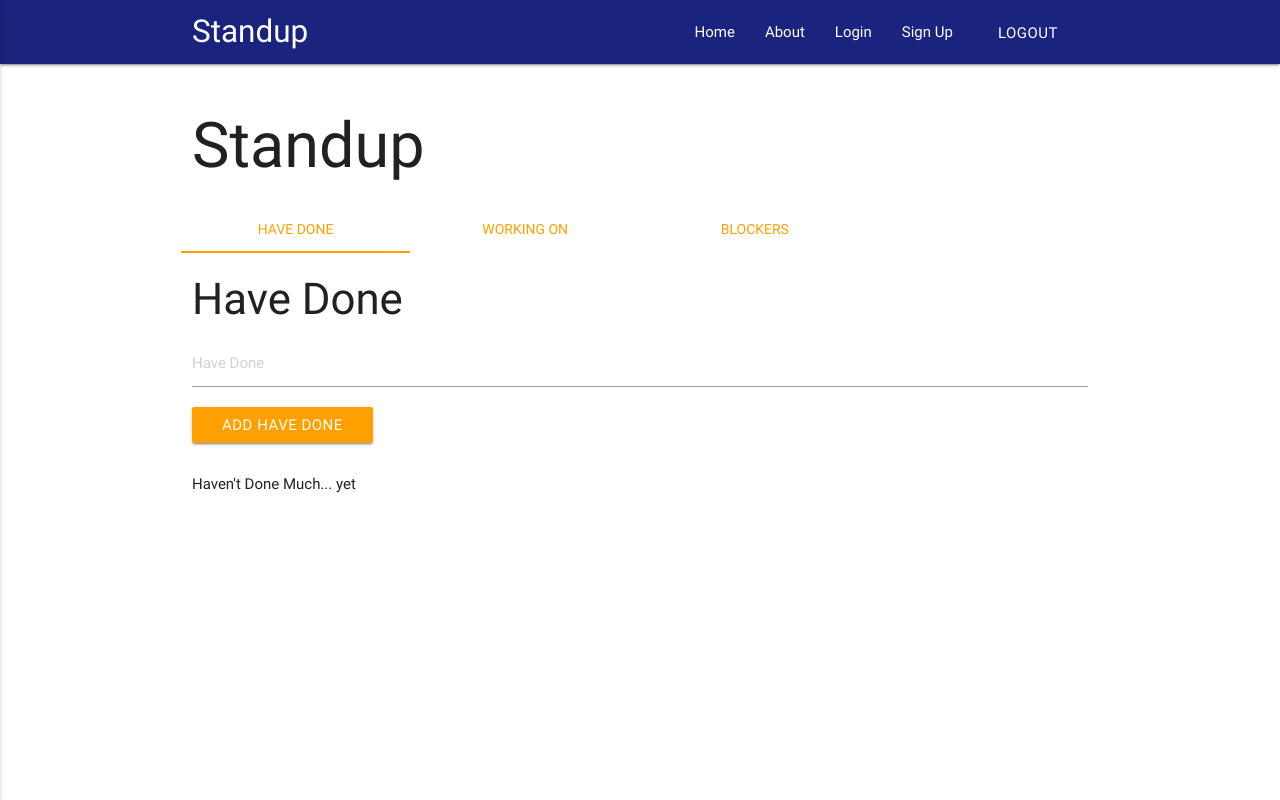
After one commit to danrichdan/standup-node, a Node server app: template views/dashboard.ejs in a window 1280 px wide. The commit adds this page. Run offline with Node 20, Linux system fonts and the light colour scheme; the template is opened without the code that fills it: most values are stand-ins (such as "Sample title", 1, 10 or a date in 2020); some libraries are stand-ins or nearby versions.

Commit message:
renamed one file

```diff
--- a/app.js
+++ b/app.js
@@ -2,6 +2,7 @@ const path = require("path");
 
 const express = require("express");
 const bodyParser = require("body-parser");
+const mongoose = require("mongoose");
 
 const errorsController = require("./controllers/errors");
 
@@ -19,9 +20,16 @@ app.use(express.static(path.join(__dirname, "public")));
 app.use(standupRoute);
 app.use(authRoute);
 
+const port = 3000;
 app.use(errorsController.get404);
+const MONGODB_URI =
+  "mongodb+srv://daniel_1:sB4nQWUdCP2JIkqM@cluster0.wvxfx.mongodb.net/standuptwo?retryWrites=true&w=majority";
 
-const port = 3000;
-app.listen(port, () => {
-  console.log(`Currently listening at http://localhost:${port}`);
-});
+mongoose
+  .connect(MONGODB_URI, { useNewUrlParser: true })
+  .then((result) => {
+    app.listen(port, () => {
+      console.log(`Currently listening at http://localhost:${port}`);
+    });
+  })
+  .catch((err) => console.log(err));
--- a/views/standup.ejs
+++ b/views/about.ejs
@@ -5,7 +5,7 @@
     <main>
         <section class="section">
             <div class="container">
-                <h1>Standup</h1>
+                <h1>About</h1>
             </div>
         </section>
     </main>
--- /dev/null
+++ b/views/dashboard.ejs
@@ -0,0 +1,95 @@
+<%- include('includes/head.ejs')%>
+  </head>
+  <body>
+    <%- include('includes/nav.ejs')%>
+    <main>
+        <section class="section">
+            <div class="container">
+                <h1>Standup</h1>
+                <div class="row">
+                    <!-- TAB LINKS -->
+                    <ul id="tabs-swipe-demo" class="tabs">
+                        <li class="tab col s3">
+                            <a href="#test-swipe-1" class="active amber-text text-darken-2">Have Done</a>
+                        </li>
+                        <li class="tab col s3">
+                            <a href="#test-swipe-2" class="amber-text text-darken-2">Working On</a>
+                        </li>
+                        <li class="tab col s3">
+                            <a href="#test-swipe-3" class="amber-text text-darken-2">Blockers</a>
+                        </li>
+                    </ul>
+
+                    <!-- TABS -->
+
+                    <!-- Have Done Tab -->
+                    <article id="test-swipe-1" class="col s12">
+                        <h3>Have Done</h3>
+                        <form action="/have-done" method="POST">
+                            <input placeholder="Have Done" id="have_done" type="text" class="validate" name="have_done">
+                            <button type="submit" class="waves-effect waves-light btn amber darken-2">Add Have Done</button>
+                        </form>
+                        <section class="section">
+                            <% if (standup.length > 0)  { %>
+                                <ul class="collection">
+                                    <% standup.forEach(standup => { %>
+                                        <li class="collection-item">
+                                            <%= standup.haveDones %>
+                                        </li>
+                                    <% }) %>
+                                </ul>
+                            <% } else { %>
+                            <p>Haven't Done Much... yet</p>
+                            <% } %>
+                        </section>
+                    </article>
+
+                    <!-- Working On Tab -->
+                    <article id="test-swipe-2" class="col s12">
+                        <h3>Working On</h3>
+                        <form action="/working-on" method="POST">
+                            <input placeholder="Working On" id="working_on" type="text" class="validate" name="working_on">
+                            <button type="submit" class="waves-effect waves-light btn amber darken-2">Add Working On</button>
+                        </form>
+                        <section class="section">
+                            <% if (standup.length > 0) { %>
+                                <ul class="collection">
+                                    <% standup.forEach(standup => { %>
+                                        <li class="collection-item">
+                                            <%= standup.workingOns %>
+                                        </li>
+                                    <% }) %>
+                                </ul>
+                            <% } else { %>
+                                <p>Not Working On Anything Now.</p>
+                            <% } %>
+                        </section>
+                    </article>
+
+                    <!-- Blockers Tab-->
+                    <article id="test-swipe-3" class="col s12">
+                        <h3>Blockers</h3>
+                        <form action="/blockers" method="POST">
+                            <input placeholder="Blockers" id="blockers" type="text" class="validate" name="blocker">
+
+                            <button type="submit" class="waves-effect waves-light btn amber darken-2">Add Blocker</button>
+                        </form>
+                        <section class="section">
+                            <% if (standup.length > 0) { %>
+                                <ul class="collection">
+                                    <% standup.forEach(standup => { %>
+                                        <li class="collection-item">
+                                            <%= standup.blockers %>
+                                        </li>
+                                    <% }) %>
+                                </ul>
+                            <% } else { %>
+                                <p>No Blockers</p>
+                            <% } %>
+                        </section>
+                    </div>
+                </div>
+            </div>
+        </section>
+    </main>
+<%- include('includes/end.ejs')%>
```
Also changed, not shown: controllers/standup.js (+10 -3 lines), models/standup.js (added, +20 -0 lines), views/login.ejs (deleted), views/signup.ejs (deleted), 1 other file.
